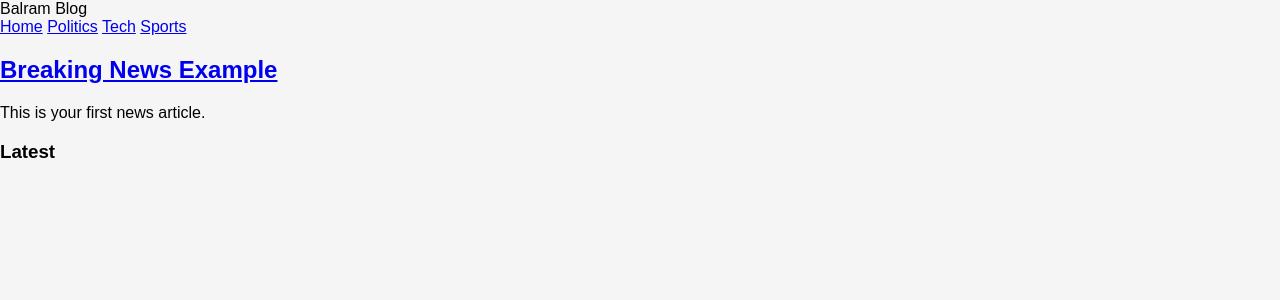
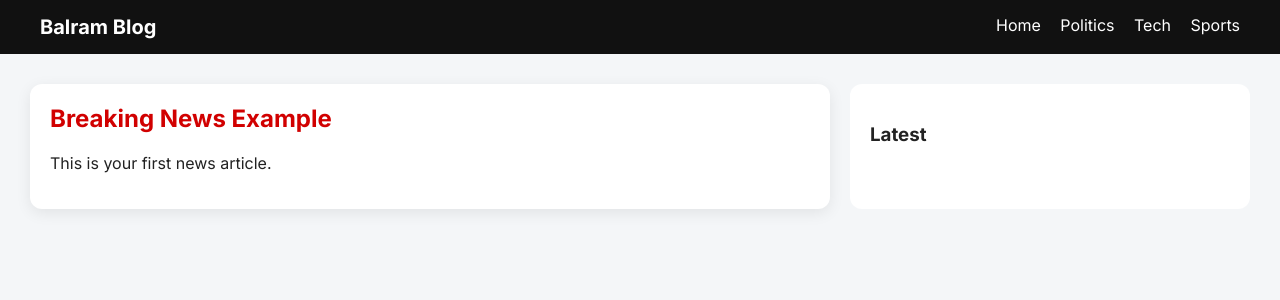
Before and after one commit to balramcwakoti/balram, a Jekyll site: the page built from index.md, in a window 1280 px wide. Shown: the top 300 px of the page. Built offline with Jekyll 4.4.1, drawn with Linux system fonts in a browser that asks for light colours.

Commit message:
Update styles for body, topbar, and hero sections

```diff
--- a/assets/style.css
+++ b/assets/style.css
@@ -1,54 +1,88 @@
 body {
-  font-family: Arial, sans-serif;
   margin: 0;
-  background: #f5f5f5;
+  font-family: 'Inter', sans-serif;
+  background: #f4f6f8;
+  color: #222;
 }
 
-.header {
-  background: #d10000;
+/* TOP BAR */
+.topbar {
+  display: flex;
+  justify-content: space-between;
+  padding: 15px 40px;
+  background: #111;
   color: white;
-  padding: 20px;
-  text-align: center;
 }
 
-.container {
-  display: flex;
-  gap: 20px;
-  padding: 20px;
+.topbar .logo {
+  font-weight: 700;
+  font-size: 20px;
 }
 
-.main-news {
-  flex: 2;
-  background: white;
-  padding: 15px;
+.topbar nav a {
+  color: white;
+  margin-left: 15px;
+  text-decoration: none;
 }
 
-.side-news {
-  flex: 1;
-  background: white;
-  padding: 15px;
+/* HERO SECTION */
+.hero {
+  display: grid;
+  grid-template-columns: 2fr 1fr;
+  gap: 20px;
+  padding: 30px;
 }
 
-.featured h2 {
+.hero-main {
+  background: white;
+  padding: 20px;
+  border-radius: 12px;
+  box-shadow: 0 4px 15px rgba(0,0,0,0.08);
+}
+
+.hero-main h1 {
+  margin-top: 0;
+}
+
+.hero-main a {
+  text-decoration: none;
   color: #d10000;
 }
 
-.side-news ul {
-  list-style: none;
-  padding: 0;
+.hero-side {
+  background: white;
+  padding: 20px;
+  border-radius: 12px;
 }
 
-.side-news li {
+.hero-side a {
+  display: block;
   margin-bottom: 10px;
+  color: #333;
+  text-decoration: none;
 }
 
-.article {
-  max-width: 800px;
-  margin: auto;
-  background: white;
-  padding: 20px;
+/* GRID CARDS */
+.grid {
+  display: grid;
+  grid-template-columns: repeat(auto-fit, minmax(250px, 1fr));
+  gap: 20px;
+  padding: 30px;
 }
 
-.date {
-  color: gray;
+.card {
+  background: white;
+  padding: 15px;
+  border-radius: 12px;
+  box-shadow: 0 4px 12px rgba(0,0,0,0.06);
+  transition: 0.2s;
 }
+
+.card:hover {
+  transform: translateY(-5px);
+}
+
+.card a {
+  color: #111;
+  text-decoration: none;
+}
```
